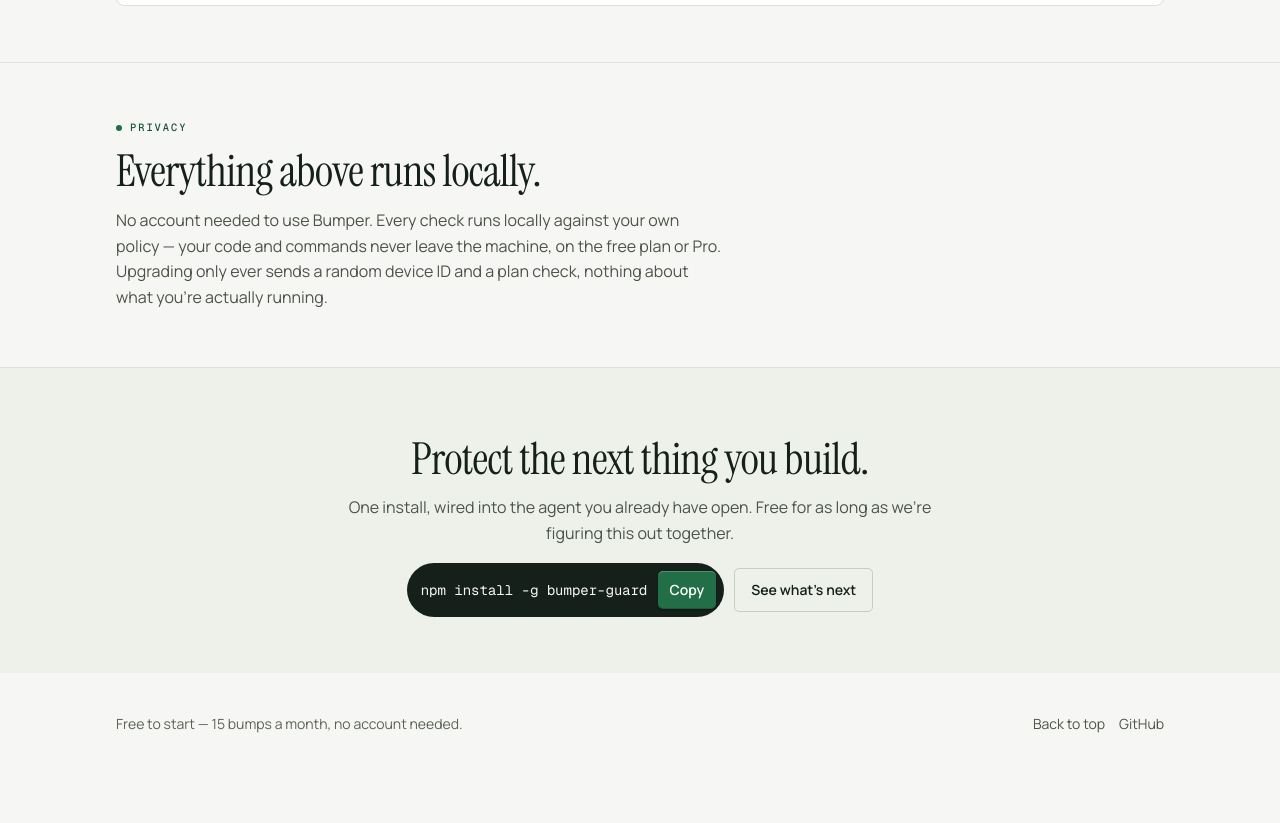
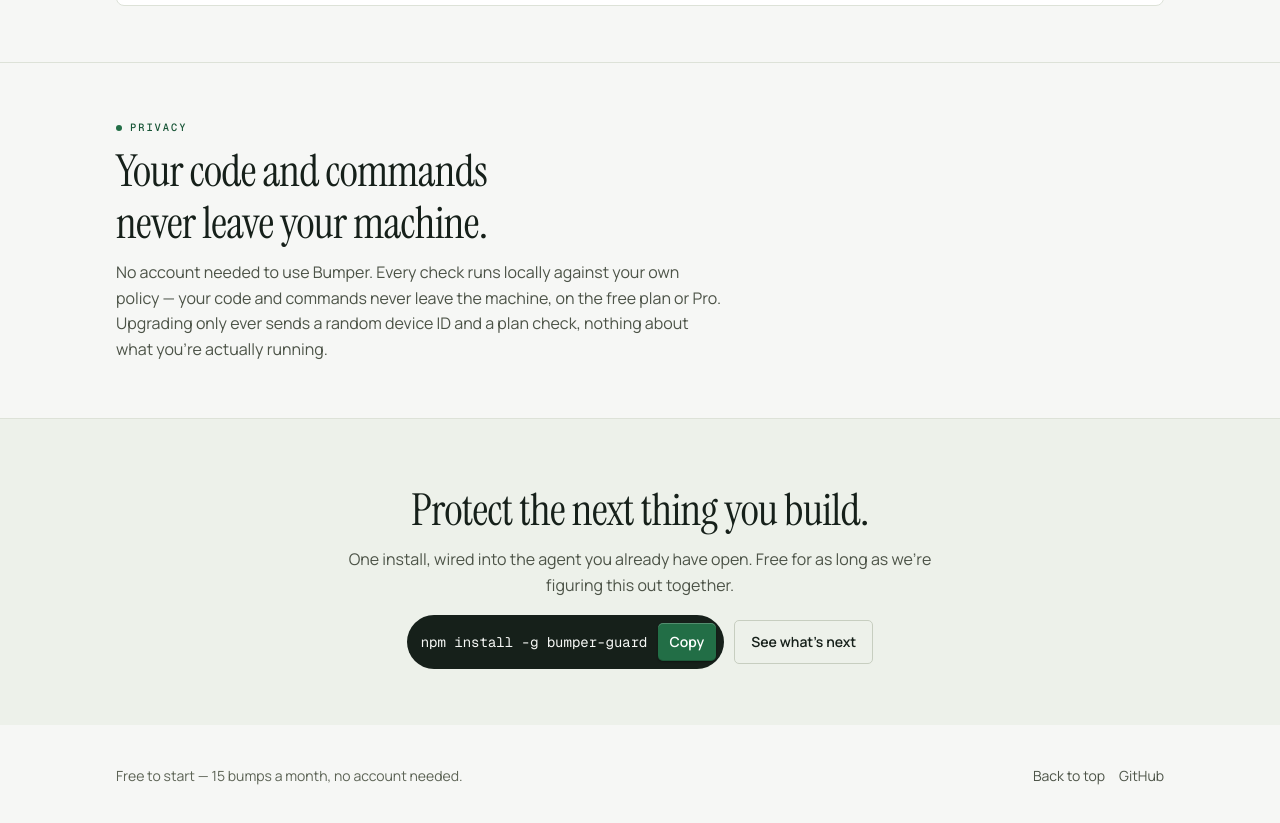
Before and after one commit to BadrChoujai/bumper, a website: page landing/index.html in a window 1280 px wide. Shown: the part 4923-5746 px from the top of the page. Before the commit the page ends 5714 px from the top, so only its background shows below. Drawn offline with nearby package versions, Linux system fonts and the light colour scheme.

Commit message:
Add smooth anchor scrolling, fix stale privacy section heading
Heading still said 'Everything above runs locally' while the paragraph
under it already described the device-ID check that ships with Pro --
the two contradicted each other. New heading matches what's actually
still true regardless of plan: code and commands never leave the
machine.

```diff
--- a/landing/index.html
+++ b/landing/index.html
@@ -111,7 +111,7 @@
 
   /* ============ Reset-ish ============ */
   * { box-sizing: border-box; }
-  html { -webkit-text-size-adjust: 100%; }
+  html { -webkit-text-size-adjust: 100%; scroll-behavior: smooth; }
   body {
     margin: 0;
     background: var(--ground);
@@ -135,6 +135,7 @@
 
   @media (prefers-reduced-motion: reduce) {
     * { animation-duration: 0.01ms !important; transition-duration: 0.01ms !important; }
+    html { scroll-behavior: auto; }
   }
 
   .wrap {
@@ -1090,7 +1091,7 @@
   <section id="privacy">
     <div class="wrap">
       <span class="eyebrow">Privacy</span>
-      <h2 class="section-title">Everything above runs locally.</h2>
+      <h2 class="section-title">Your code and commands never leave your machine.</h2>
       <p class="section-lede">No account needed to use Bumper. Every check runs locally against your own policy — your code and commands never leave the machine, on the free plan or Pro. Upgrading only ever sends a random device ID and a plan check, nothing about what you're actually running.</p>
     </div>
   </section>
```
Also changed, not shown: landing/roadmap.html (+5 -1 lines).
